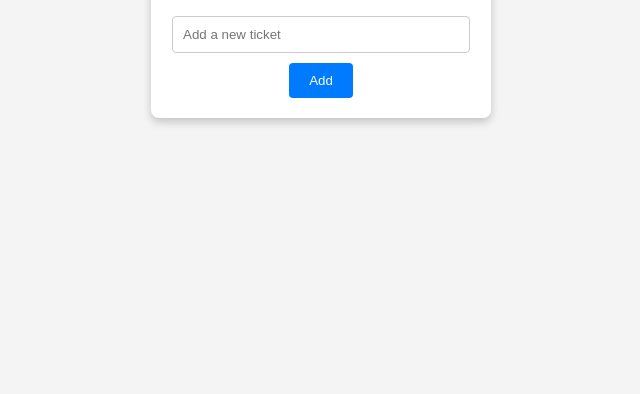
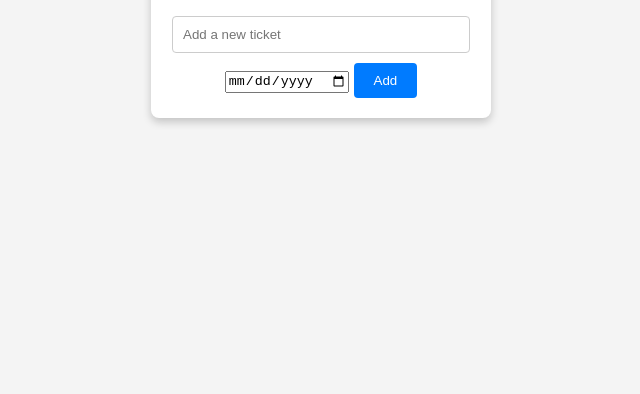
Before and after one commit to pbevara-dev/todo-list-app, a plain HTML site: page index.html in a window 1280 px wide. Shown: the part 406-800 px from the top of the page, without its empty margins (319-959 px from the left). Drawn offline with Linux system fonts and the light colour scheme.

Commit message:
Update index.html

```diff
--- a/index.html
+++ b/index.html
@@ -10,6 +10,7 @@
     <div class="container">
         <h1>Support Ticket Tracker</h1>
         <input type="text" id="task-input" placeholder="Add a new ticket" />
+        <input type="date" id="task-date" />
         <button id="add-task">Add</button>
         <ul id="task-list"></ul>
     </div>
```
